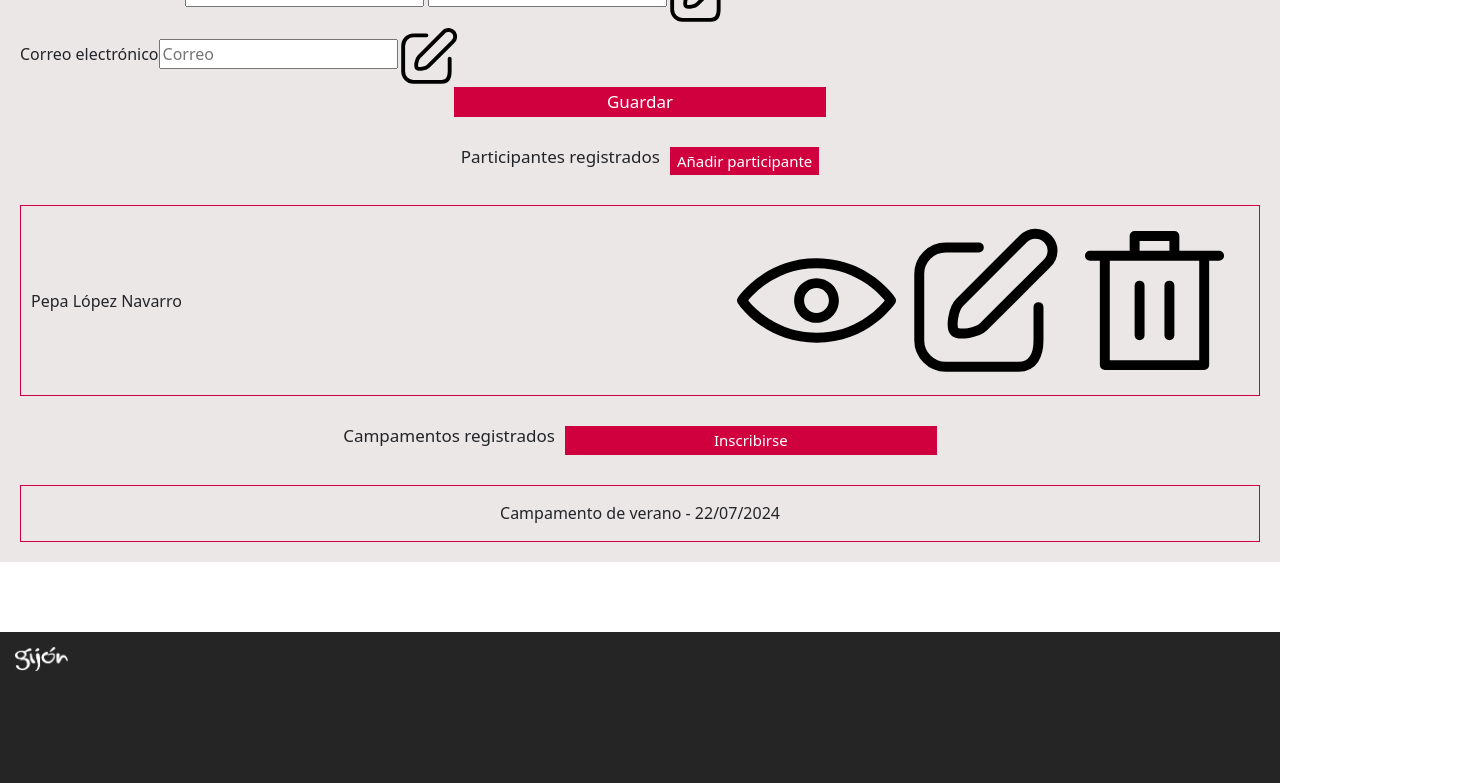
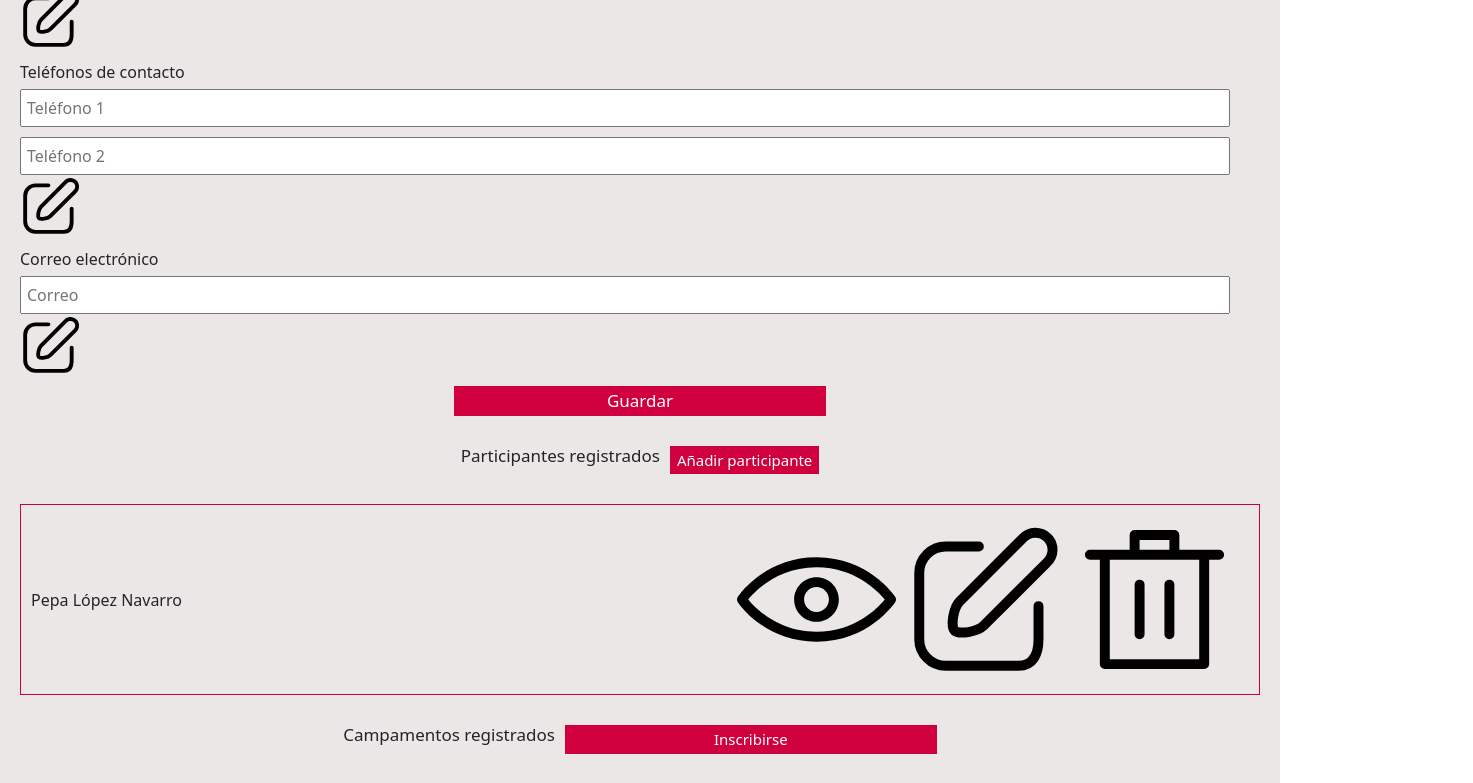
Before and after one commit to luispardosuarez/Project11x12-Frontend-Team1-Gijon23_24-1, a Vue app: page /user in a window 1280 px wide. Shown: the part 480-1263 px from the top of the page, 1473 px wide, since content can reach past the window. Built offline with nearby package versions, Linux system fonts and the light colour scheme.

Commit message:
changing media querys

```diff
--- a/src/components/general/Footer.vue
+++ b/src/components/general/Footer.vue
@@ -23,6 +23,8 @@
 </template>
 
 <style lang="scss">
+
+// Mobile
 
     #footerContainer {
 
@@ -50,6 +52,9 @@
         }
     }
 
+
+// Tablet
+
 @media only screen and (min-width: 768px) {
 
     #footerContainer {
@@ -57,15 +62,35 @@
 
 
         .gijonLogo {
-            width: 5%;
+            width: 10%;
         }
 
         .footerIcons {
-            width: 15%;
+            width: 25%;
             padding: 5px;
-            margin-left: 80rem;
+            margin-left: 80px;
         }
     }
 }
 
+// Desktop
+
+@media only screen and (min-width : 992px) {
+
+    #footerContainer {
+
+
+    .gijonLogo {
+        width: 5%;
+    }
+
+    .footerIcons {
+        width: 15%;
+        padding: 5px;
+        margin-left: 900px;
+    }
+    }
+    }
+
+
 </style>
--- a/src/components/user/UserDashboard.vue
+++ b/src/components/user/UserDashboard.vue
@@ -35,7 +35,7 @@
     <div class="inputGroup">
 
     <label input="Teléfonos">Teléfonos de contacto</label>
-    <input type="Teléfonos" placeholder="Teléfono 1"> <input type="Teléfonos" placeholder="Teléfono 2">
+    <input class="telephone1" type="Teléfonos" placeholder="Teléfono 1"> <input type="Teléfonos" placeholder="Teléfono 2">
     <img src="../../assets/icons/edit.svg">
 
     </div>
@@ -100,6 +100,8 @@
 
 <style lang="scss">
 
+// Mobile
+
 .userWelcome {
     display: flex;
     justify-content: space-between;
@@ -119,6 +121,24 @@
 }
 
 .userDashboard {
+
+    .inputGroup {
+    margin-bottom: 10px;
+
+    label {
+        margin-bottom: 5px;
+    }
+
+    input {
+        padding: 5px;
+        width: calc(100% - 30px);
+        margin-right: 10px;
+    }
+
+    .telephone1 {
+        margin-bottom: 10px;
+    }
+}
     img {
         width: 5%;
     }
@@ -214,9 +234,31 @@
 
 #bottomContainer {
     background-color: $gray-form;
-    margin-bottom: 70px;
-    margin-top: 67px;
+    margin-bottom: 10px;
+    margin-top: 10px;
     padding: 20px;
 }
 
+
+// Tablet
+
+@media only screen and (min-width: 576px) and (max-width: 767px) {
+    .userWelcome {
+        h3 {
+            font-size: 50px;
+        }
+        img {
+            width: 100%;
+        }
+    }
+
+    .userDashboard {
+        .inputGroup {
+            input {
+                width: calc(50% - 20px);
+            }
+        }
+    }
+}
+
 </style>
```
